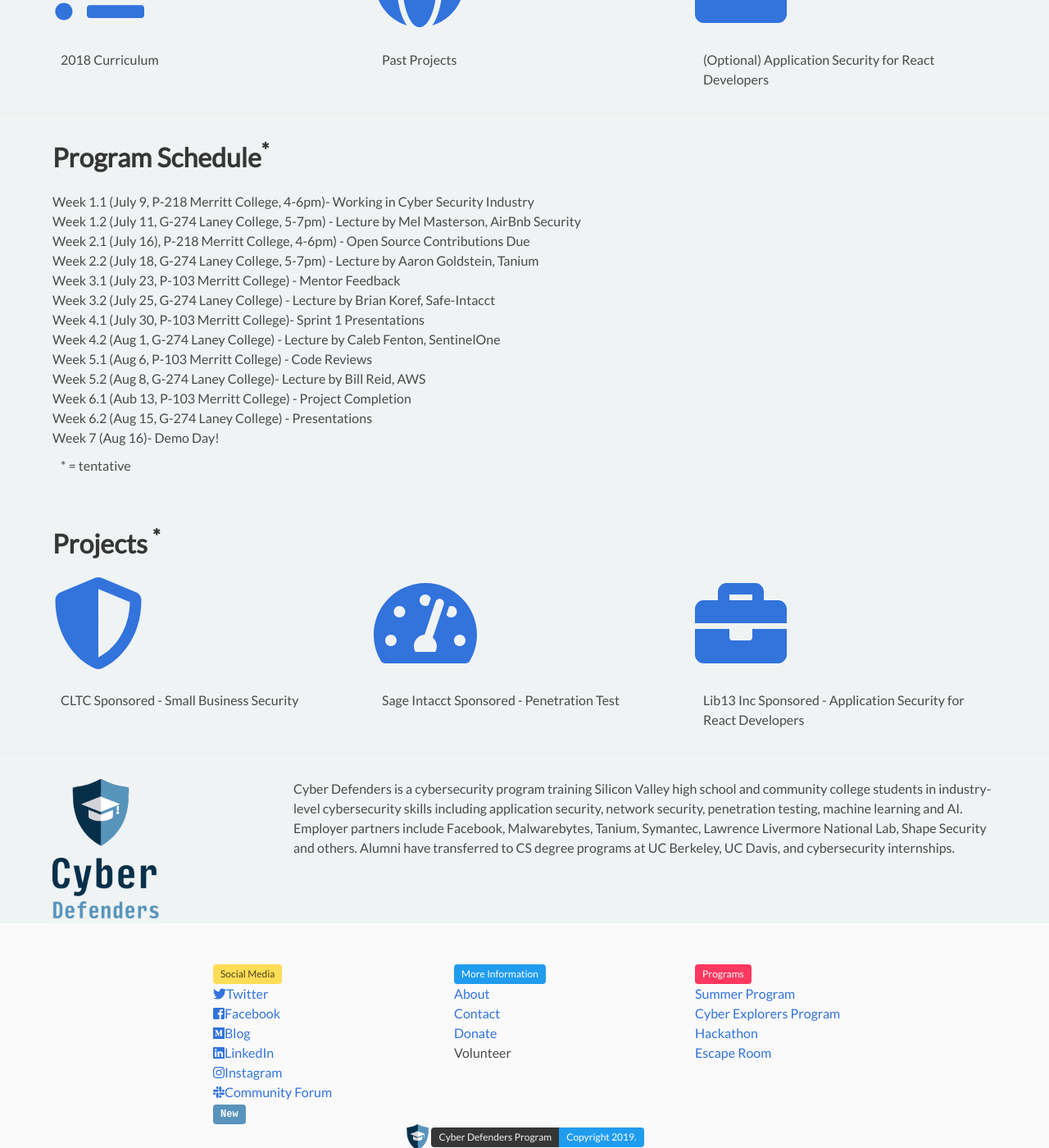
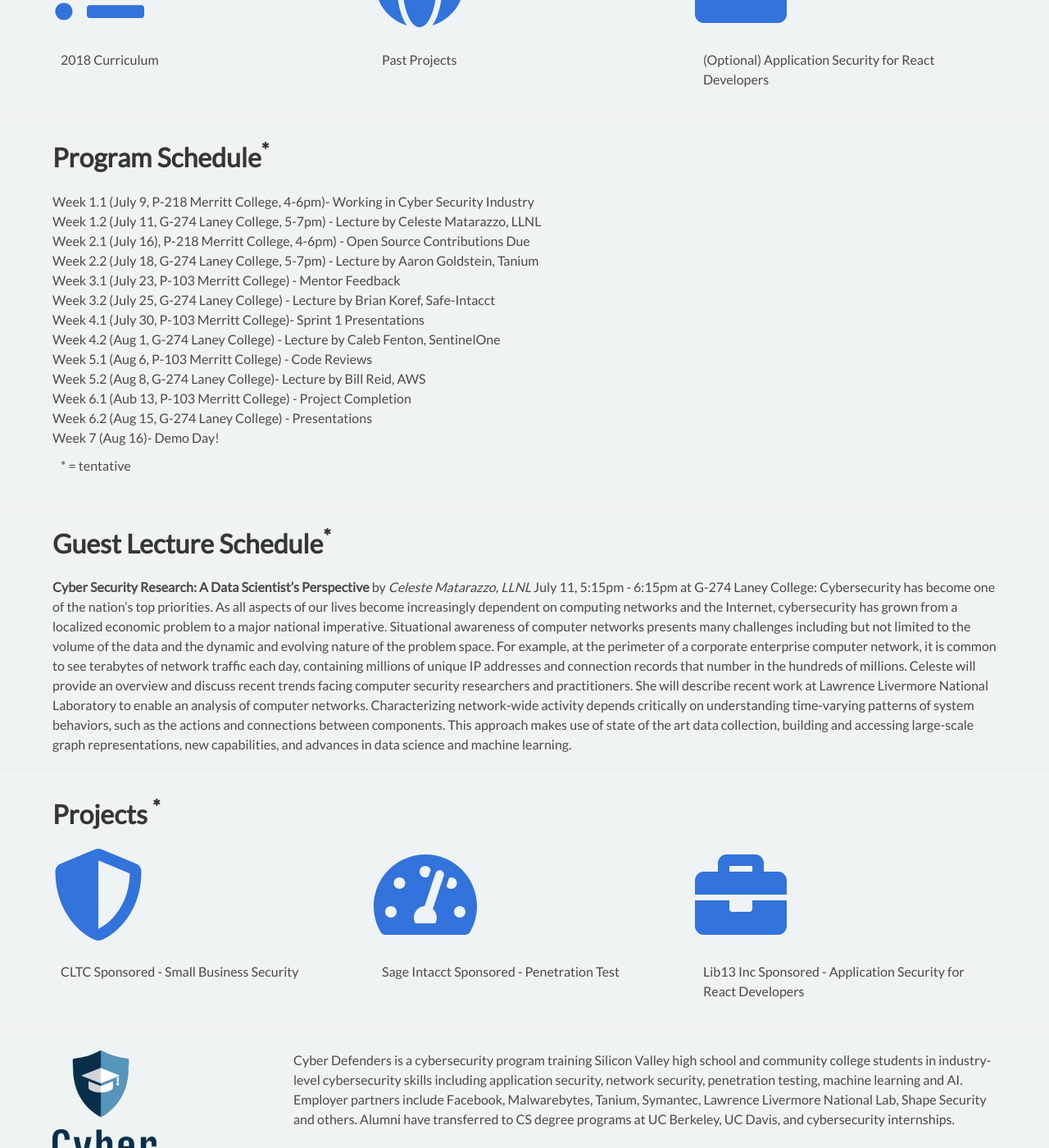
Before and after one commit to cyberdefendersprogram/www-homepage, a Jekyll site: the page built from summerprogram.html, in a window 1280 px wide and 1400 px high, scrolled down 2438 px. Shown: the whole window at 82% size. Built offline with Jekyll 4.4.1, drawn with Linux system fonts in a browser that asks for light colours; nearby versions of some CDN libraries.

Commit message:
Guest lecture

```diff
--- a/summerprogram.html
+++ b/summerprogram.html
@@ -128,7 +128,7 @@
         <h1 class="title">Program Schedule<sup>*</sup></h1>
         <ul>
             <li>Week 1.1 (July 9, P-218 Merritt College, 4-6pm)- Working in Cyber Security Industry</li>
-            <li>Week 1.2 (July 11, G-274 Laney College, 5-7pm) - Lecture by Mel Masterson, AirBnb Security</li>
+            <li>Week 1.2 (July 11, G-274 Laney College, 5-7pm) - Lecture by Celeste Matarazzo, LLNL</li>
             <li>Week 2.1 (July 16), P-218 Merritt College, 4-6pm) - Open Source Contributions Due</li>
             <li>Week 2.2 (July 18, G-274 Laney College, 5-7pm) - Lecture by Aaron Goldstein, Tanium</li>
             <li>Week 3.1 (July 23, P-103 Merritt College) - Mentor Feedback</li>
@@ -142,6 +142,15 @@
             <li>Week 7 (Aug 16)- Demo Day!</li>
         </ul>
         <p>* = tentative</p>
+    </div>
+</section>
+<hr/>
+<section>
+    <div class="container">
+      <h1 class="title">Guest Lecture Schedule<sup>*</sup></h1>
+      <ul>
+          <li id="guest-lecture-1"><b>Cyber Security Research: A Data Scientist’s Perspective</b> by <em>Celeste Matarazzo, LLNL</em> July 11, 5:15pm - 6:15pm at G-274 Laney College: Cybersecurity has become one of the nation’s top priorities. As all aspects of our lives become increasingly dependent on computing networks and the Internet, cybersecurity has grown from a localized economic problem to a major national imperative. Situational awareness of computer networks presents many challenges including but not limited to the volume of the data and the dynamic and evolving nature of the problem space. For example, at the perimeter of a corporate enterprise computer network, it is common to see terabytes of network traffic each day, containing millions of unique IP addresses and connection records that number in the hundreds of millions. Celeste will provide an overview and discuss recent trends facing computer security researchers and practitioners. She will describe recent work at Lawrence Livermore National Laboratory to enable an analysis of computer networks. Characterizing network-wide activity depends critically on understanding time-varying patterns of system behaviors, such as the actions and connections between components. This approach makes use of state of the art data collection, building and accessing large-scale graph representations, new capabilities, and advances in data science and machine learning.</li>
+      </ul>
     </div>
 </section>
 <hr/>
```
